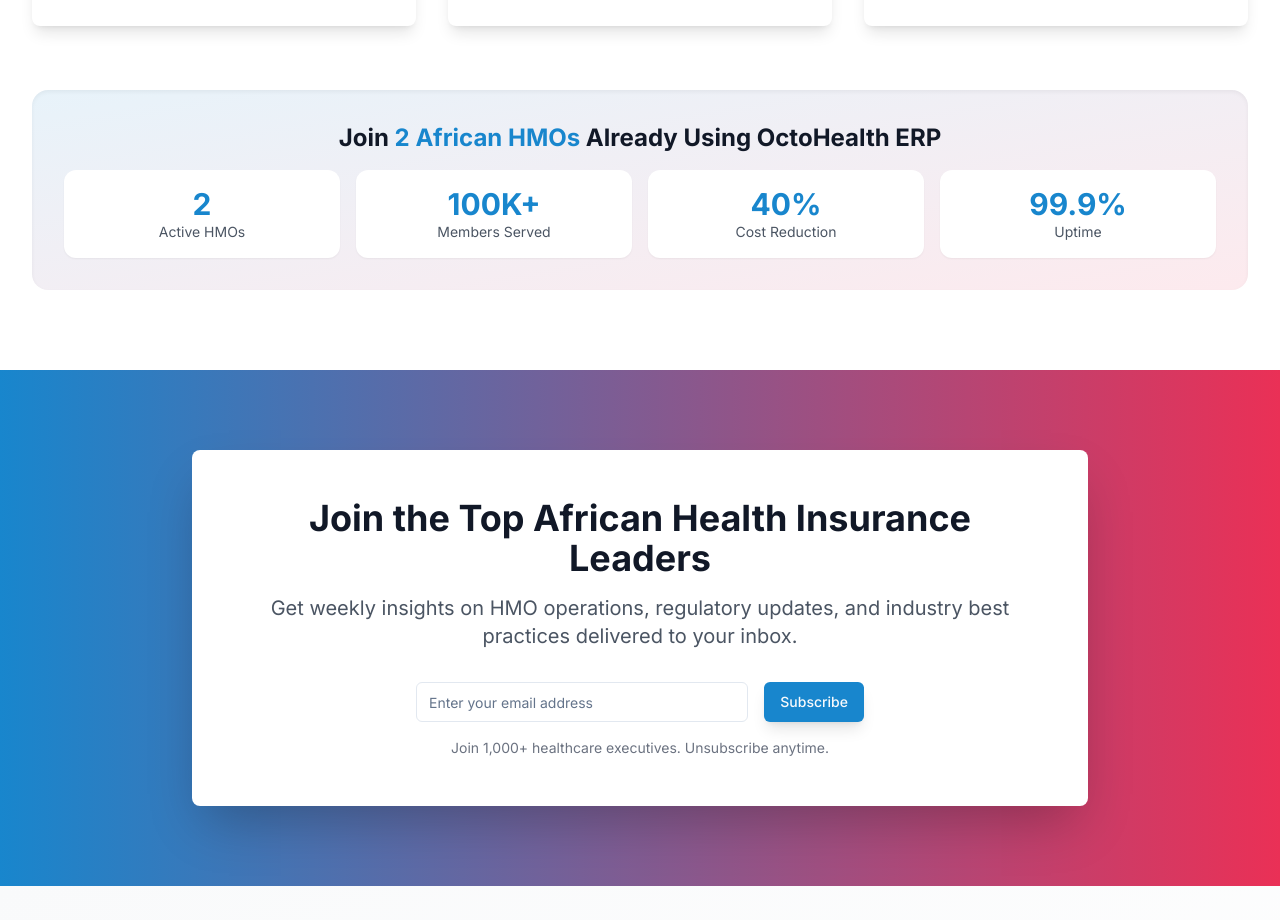
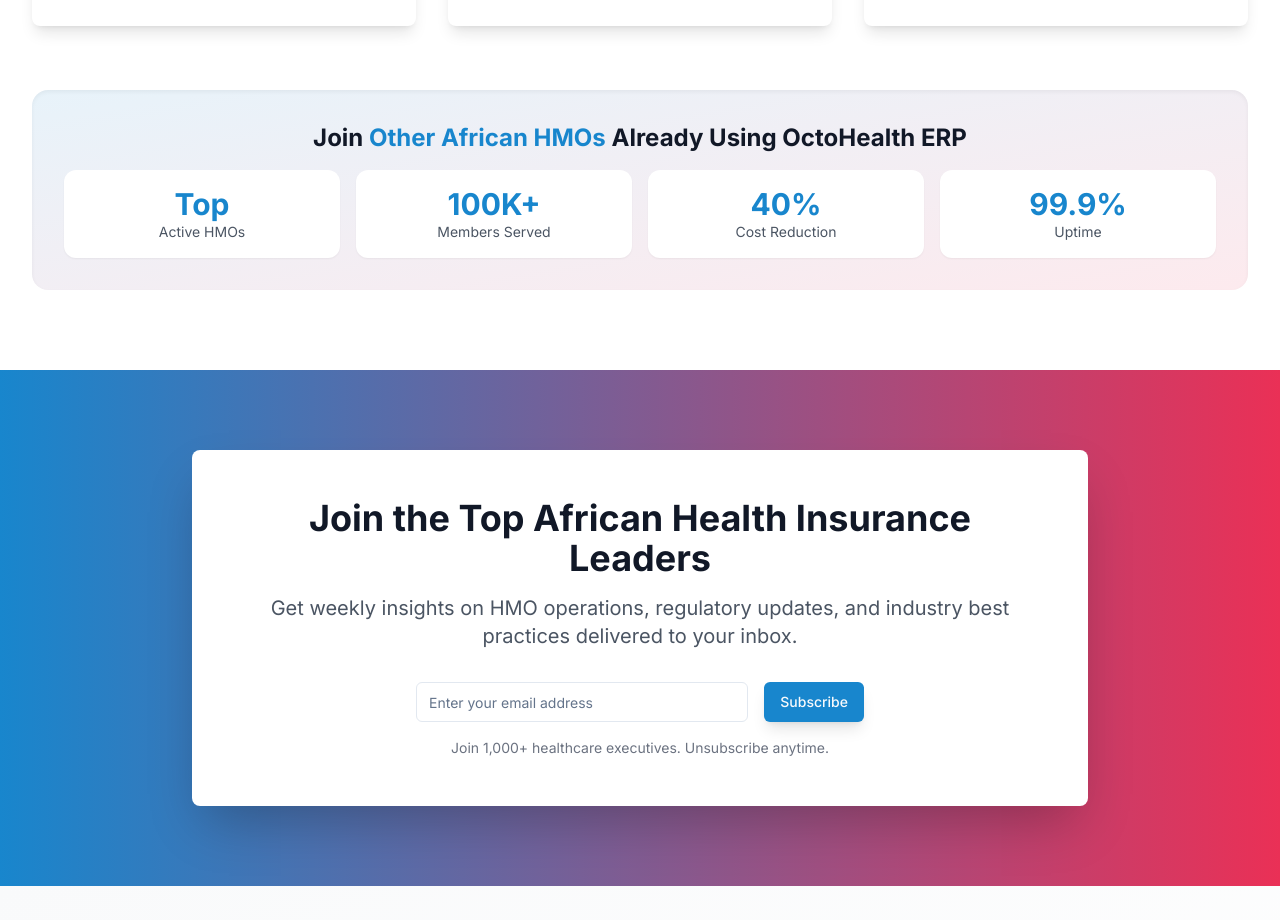
Before and after one commit to charleswebmaster/octohealth-website, a Next.js app: page / in a window 1280 px wide. Shown: the part 4140-5060 px from the top of the page. Built offline with nearby package versions, Linux system fonts and the light colour scheme; no server answers; the database is empty.

Commit message:
Updated user stats

```diff
--- a/components/testimonials-section.tsx
+++ b/components/testimonials-section.tsx
@@ -65,11 +65,11 @@ export function TestimonialsSection() {
         <div className="mt-16 text-center">
           <div className="bg-gradient-to-br from-[#1886CD]/10 to-[#EA3056]/10 rounded-2xl p-8 shadow-inner">
             <h3 className="text-2xl font-bold text-gray-900 mb-4">
-              Join <span className="text-[#1886CD]">2 African HMOs</span> Already Using OctoHealth ERP
+              Join <span className="text-[#1886CD]">Other African HMOs</span> Already Using OctoHealth ERP
             </h3>
             <div className="grid grid-cols-2 md:grid-cols-4 gap-4 text-center">
               <div className="p-4 bg-white rounded-xl shadow-sm">
-                <div className="text-3xl font-bold text-[#1886CD]">2</div>
+                <div className="text-3xl font-bold text-[#1886CD]">Top</div>
                 <div className="text-sm text-gray-600">Active HMOs</div>
               </div>
               <div className="p-4 bg-white rounded-xl shadow-sm">
```
